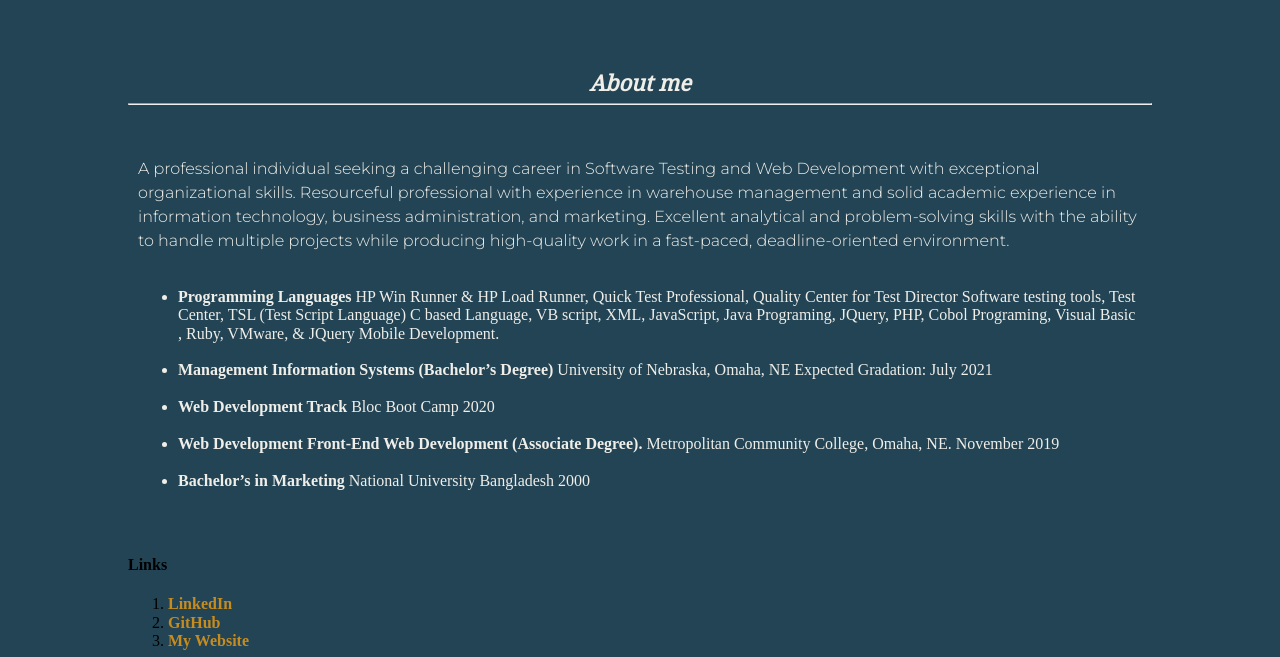
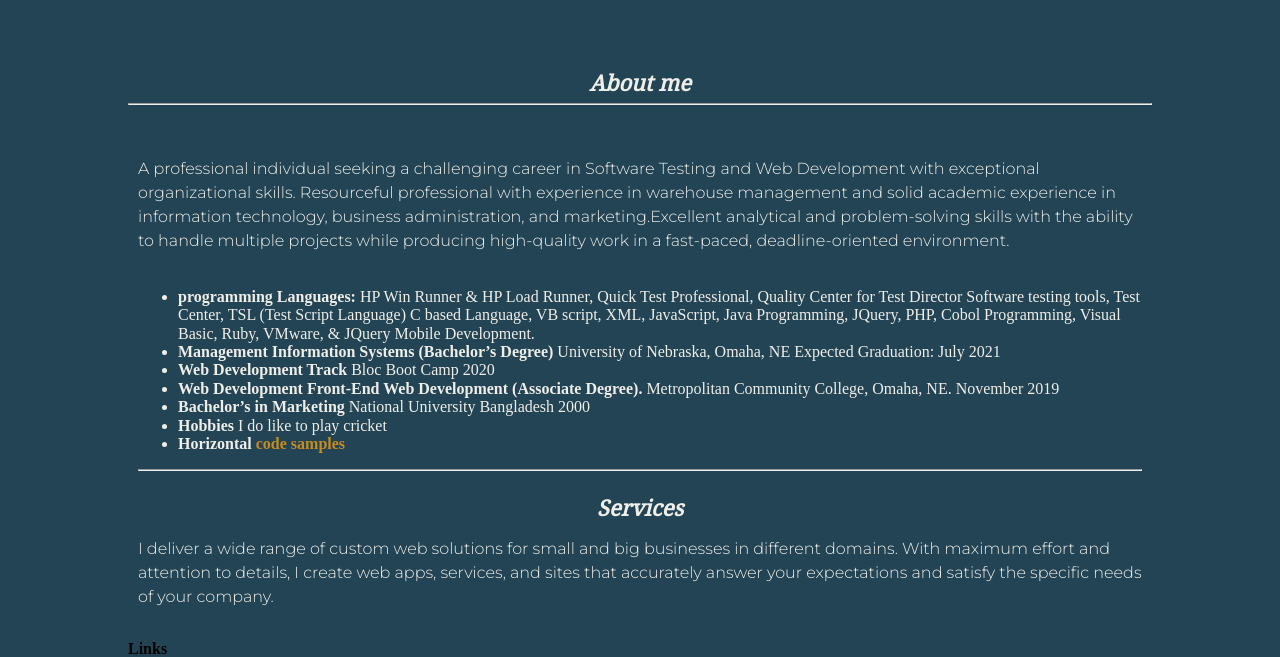
Before and after one commit to abuishak/portfolio1, a plain HTML site: page aboutMe.html in a window 1280 px wide. Shown: the part 143-800 px from the top of the page. Drawn offline with nearby package versions, Linux system fonts and the light colour scheme.

Commit message:
change
There are a few grammar errors in the bulleted list part of your About Me section:
programing needs to be changed to its correct spelling -> programming.
You have a space character between the words visual basics and the comma separating the words in this sequential list. Try removing this space character.
Gradation needs to be changed to its correct spelling of -> Graduation.

```diff
--- a/aboutMe.html
+++ b/aboutMe.html
@@ -41,21 +41,30 @@
       <div class="item item-double">
     <p>A professional individual seeking a challenging career in Software Testing and Web Development with exceptional organizational skills.
       Resourceful professional with experience in warehouse management and solid academic experience in information technology, business administration,
-       and marketing. Excellent analytical and problem-solving skills with the ability to handle multiple projects while producing high-quality work in a fast-paced, deadline-oriented environment.</p>
+       and marketing.Excellent analytical and problem-solving skills with the ability to handle multiple projects while producing high-quality work in a fast-paced, deadline-oriented environment.</p>
 <br>
+<!-- Change programing needs to be changed to its correct spelling -> programming, You have a space character between the words visual basics and the comma separating the words in this sequential list. Try removing this space character, Gradation needs to be changed to its correct spelling of -> Graduation. Add Your About Me section should demonstrate your passion for web development, some engaging information about you, a list of services that you provide, or would like to provide, and your interests outside of coding. All of these points should be covered in this section -->
     <ul>
-        <li><b>Programming Languages</b> HP Win Runner & HP Load Runner, Quick Test Professional, Quality Center for Test Director Software testing tools, Test Center, TSL (Test Script Language) C based Language, VB script, XML, JavaScript, Java Programing, JQuery, PHP, Cobol Programing, Visual Basic , Ruby, VMware, & JQuery Mobile Development.</li>
-        <br>
-        <li><b>Management Information Systems (Bachelor’s Degree)</b> University of Nebraska, Omaha, NE Expected Gradation: July 2021</li>
-        <br>
+        <li><b>programming Languages:</b> HP Win Runner & HP Load Runner, Quick Test Professional, Quality Center for Test Director Software testing tools, Test Center, TSL (Test Script Language) C based Language, VB script, XML, JavaScript, Java Programming, JQuery, PHP, Cobol Programming, Visual Basic, Ruby, VMware, & JQuery Mobile Development.</li>
+
+        <li><b>Management Information Systems (Bachelor’s Degree)</b> University of Nebraska, Omaha, NE Expected Graduation: July 2021</li>
+
         <li><b>Web Development Track</b> Bloc Boot Camp 2020</li>
-        <br>
+
         <li><b>Web Development Front-End Web Development (Associate Degree).</b> Metropolitan Community College, Omaha, NE. November 2019</li>
-        <br>
+
         <li><b>Bachelor’s in Marketing</b> National University Bangladesh 2000</li>
-        <br>
+
+        <li><b>Hobbies</b> I do like to play cricket</li>
+
+        <li><b>Horizontal <a href="https://repl.it/@abuishak/Horizontal-Ruler-with-Graphic#index.html" target="_blank">code samples</a></b></li>
     </ul>
+    <div class="gap-sm"></div>
+    <hr>
+    <div class="gap-sm"></div>
 
+    <h2>Services</h2>
+    <p>I deliver a wide range of custom web solutions for small and big businesses in different domains. With maximum effort and attention to details, I create web apps, services, and sites that accurately answer your expectations and satisfy the specific needs of your company.</p>
   </div>
 </div>
 
```
